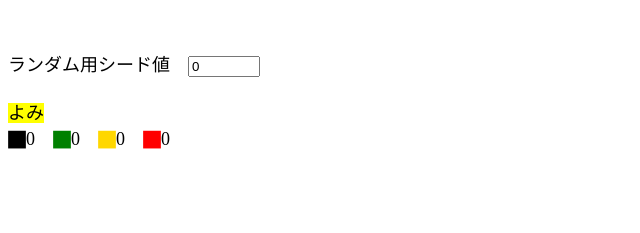
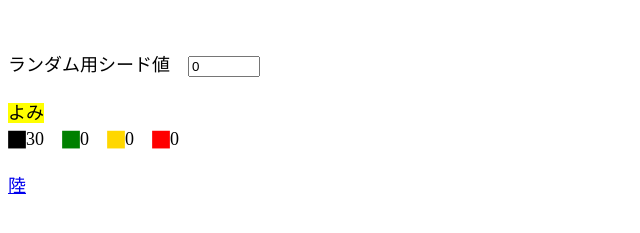
Before and after one commit to milchibi/yuitumu.github.io, a plain HTML site: page index.html in a window 1280 px wide. Shown: the part 81-314 px from the top of the page, without its empty margins (0-640 px from the left). Drawn offline with Linux system fonts and the light colour scheme.

Commit message:
Update index.html

```diff
--- a/index.html
+++ b/index.html
@@ -29,7 +29,7 @@
         0: {
           title: "生き物の漢字",
           categories: [
-            { title: "よみ", statusId: "status1", linkId: "linkContainer1", key: "yui_1", cat: 0, total: 0, unit: 10 },
+            { title: "よみ", statusId: "status1", linkId: "linkContainer1", key: "yui_1", cat: 0, total: 30, unit: 30 },
           ]
         },
       };
```
